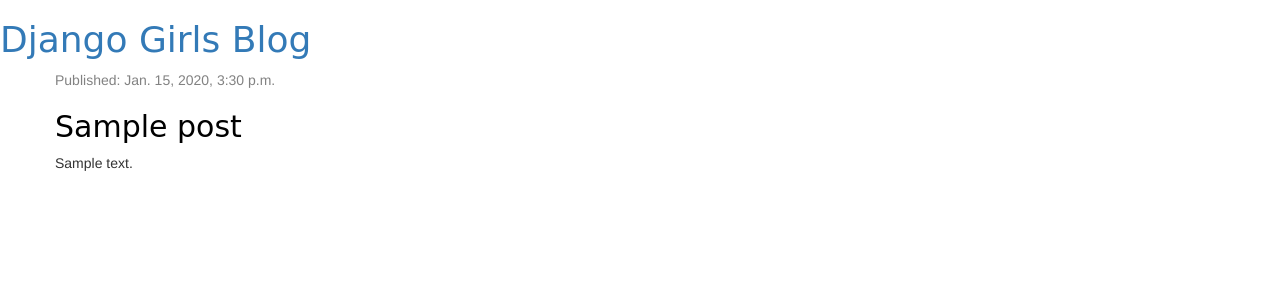
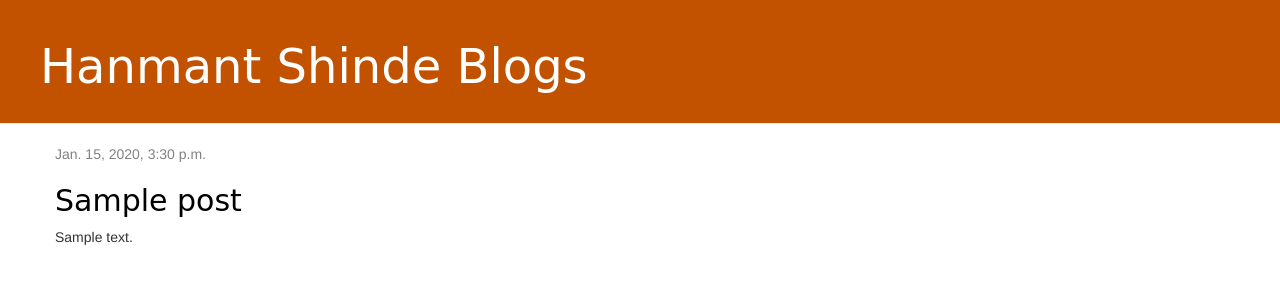
Before and after one commit to shindehs/hsblogs, a Django app: page / in a window 1280 px wide. Shown: the top 300 px of the page. Run offline with Django 3.2, Linux system fonts and the light colour scheme; tables that the repository leaves empty hold one stand-in row (values such as "Sample post"); some libraries are stand-ins or nearby versions.

Commit message:
Code after template extending

```diff
--- /dev/null
+++ b/blogs/templates/blogs/base.html
@@ -0,0 +1,22 @@
+{% load static %}
+<html>
+    <head>
+        <title>Hanmant Shinde Blogs</title>
+        <link rel="stylesheet" href="//maxcdn.bootstrapcdn.com/bootstrap/3.2.0/css/bootstrap.min.css">
+        <link rel="stylesheet" href="//maxcdn.bootstrapcdn.com/bootstrap/3.2.0/css/bootstrap-theme.min.css">
+        <link rel="stylesheet" href="{% static 'css/blog.css' %}">
+    </head>
+    <body>
+      <div class="page-header">
+          <h1><a href="http://shindehs.pythonanywhere.com/">Hanmant Shinde Blogs</a></h1>
+      </div>
+      <div class="content container">
+          <div class="row">
+              <div class="col-md-8">
+              {% block content %}
+              {% endblock %}
+              </div>
+          </div>
+      </div>
+    </body>
+</html>
--- a/blogs/templates/blogs/post_list.html
+++ b/blogs/templates/blogs/post_list.html
@@ -1,39 +1,13 @@
-{% load static %}
-<html>
-    <head>
-        <title>Django Girls blog</title>
-        <link rel="stylesheet" href="//maxcdn.bootstrapcdn.com/bootstrap/3.2.0/css/bootstrap.min.css">
-        <link rel="stylesheet" href="//maxcdn.bootstrapcdn.com/bootstrap/3.2.0/css/bootstrap-theme.min.css">
-        <link rel="stylesheet" href="{% static 'css/blog.css' %}">
-    </head>
-    <body>
-        <div>
-            <h1><a href="/">Django Girls Blog</a></h1>
-        </div>
-        <div class="content container">
-            <div class="row">
-                <div class="col-md-8">
+{% extends 'blogs/base.html' %}
+
+{% block content %}
     {% for post in posts %}
         <div class="post">
             <div class="date">
-                                <p>Published: {{ post.published_date }}</p>
+                {{ post.published_date }}
             </div>
             <h2><a href="">{{ post.title }}</a></h2>
-                            <p>{{ post.text }}</p>
+            <p>{{ post.text|linebreaksbr }}</p>
         </div>
     {% endfor %}
-                  <!-- <div>
-                       <p>published: 14.06.2014, 12:14</p>
-                       <h2><a href="">How to Deploy Artificial Intelligence in the Industrial World</a></h2>
-                       <p>Industrial companies want their assets to generate more revenue without investing further in infrastructure upgrades. It makes sense because the upgrade is extremely expensive! They need to leverage existing systems to achieve this. Large assets usually come with sensors that are collecting data about basic metrics like temperature, pressure, and so on. If they have a system that can intelligent assess the conditions that affect manufacturing processes, then the operators can make decisions based on that information. How do we achieve that? How does it work in practice?</p>
-                   </div>
-                   <div>
-                       <p>published: 14.06.2014, 12:14</p>
-                       <h2><a href="">Artificial Neural Networks</a></h2>
-                       <p>We want our machines to learn everything on their own as much as possible. Over the past few decades, researchers have come up with many theories and formulations about how we can achieve this in the best possible way. This realm is called machine learning. We come up with algorithms to teach the machines how to learn. I have discussed more about machine learning here. Human brain seems to achieve this rather effortlessly. Our ultimate goal is to make the machines as good as our brains, or even better. The formulation of Artificial Neural Network (ANN) is an attempt towards this. </p>
-                   </div> -->
-                </div>
-            </div>
-        </div>
-    </body>
-</html>
+{% endblock %}
```
Lines whose indentation alone changed are shown as unchanged.
